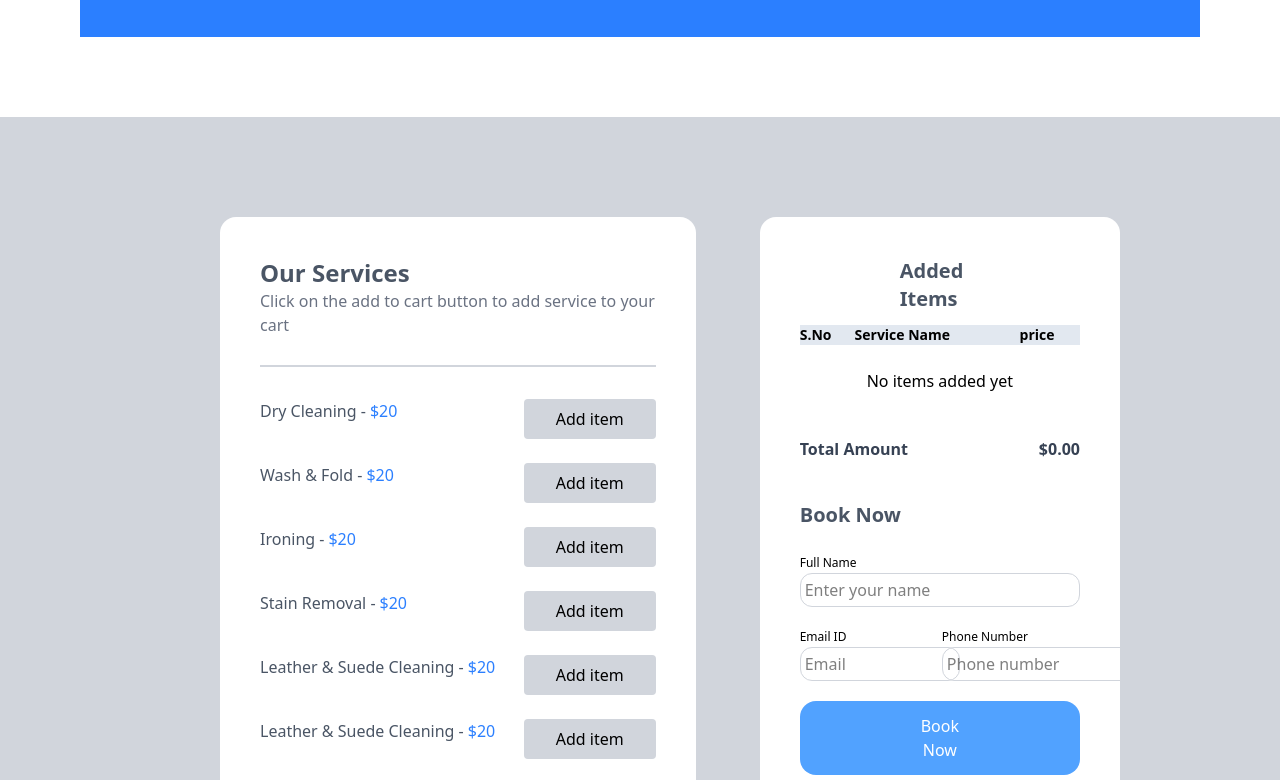
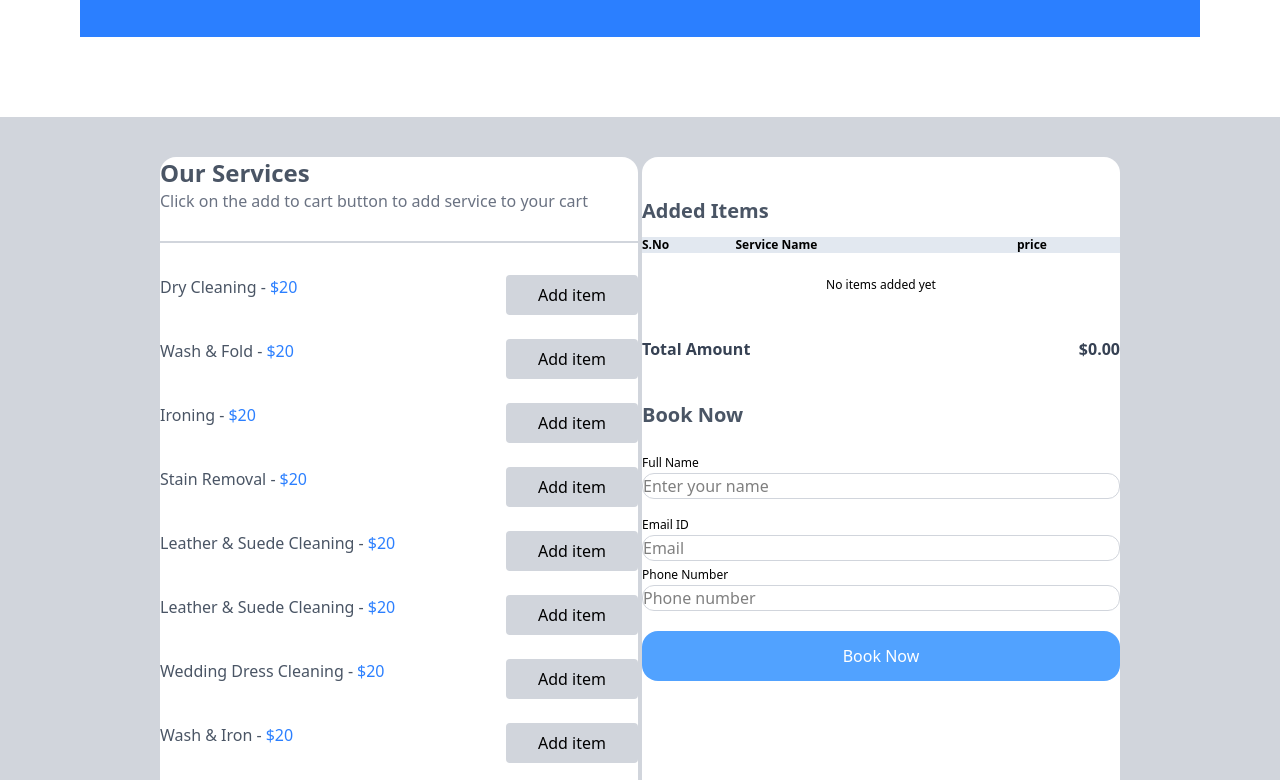
Before and after one commit to Paidikarthikk/washing, a website: page index.html in a window 1280 px wide. Shown: the part 895-1675 px from the top of the page. Drawn offline with Linux system fonts and the light colour scheme.

Commit message:
small ubdate

```diff
--- a/index.html
+++ b/index.html
@@ -48,8 +48,8 @@
         </div>
     </section>
 
-    <section class="bg-gray-300 md:flex gap-1 px-8 md:px-40 py-10 mb-10">
-        <div class="bg-white w-xl border-solid rounded-2xl m-15 p-10">
+    <section class="bg-gray-300 flex flex-col md:flex-row gap-1 px-4 md:px-40 py-10 mb-10">
+        <div class="bg-white w-full md:w-xl border-solid rounded-2xl m-0 md:m-15 p-5 md:p-10">
             <h2 class="text-2xl font-bold text-gray-600 mb-0">Our Services</h2>
             <p class="text-gray-500 border-b-2 border-gray-300 pb-7">Click on the add to cart button to add service to your cart</p>
             <div>
@@ -126,13 +126,13 @@
             </div>
             <p class="text-blue-500">Add the items to the cart and book now</p>
         </div>
-        <div class="bg-white border-solid rounded-2xl w-[400px] my-15 py-10 px-10 ">
-            <h2 class="text-xl text-gray-600 px-25 font-semibold mb-3">Added Items</h2>
+        <div class="bg-white border-solid rounded-2xl w-full md:w-[400px] my-0 md:my-15 py-10 px-5 md:px-10">
+            <h2 class="text-xl text-gray-600 md:px-25 font-semibold mb-3">Added Items</h2>
             <div>
-                <table class="w-full text-left mb-5">
-                    <thead  class="bg-slate-200  py-3 text-sm w-full">
+                <table class="w-full text-left mb-5 text-xs md:text-sm">
+                    <thead class="bg-slate-200 py-3 text-xs w-full">
                         <tr class="py-3">
-                            <th >S.No</th>
+                            <th>S.No</th>
                             <th>Service Name</th>
                             <th>price</th>
                         </tr>
@@ -151,21 +151,21 @@
             <form id="booking-form">
             <div>
                 <h2 class="text-xl font-semibold mb-5 text-gray-600">Book Now</h2>
-                <div class="grid grid-cols-2 gap-1">
-                    <div class="col-span-2">
+                <div class="grid grid-cols-1 md:grid-cols-2 gap-2 md:gap-1">
+                    <div class="col-span-1 md:col-span-2">
                     <label class="text-xs mb-2">Full Name</label>
-                    <input type="text" placeholder="Enter your name" required class="border-solid border-1 border-gray-300 rounded-xl w-full px-1 py-1 mb-3"  >
+                    <input type="text" placeholder="Enter your name" required class="border-solid border-1 border-gray-300 rounded-xl w-full px-2 md:px-1 py-2 md:py-1 mb-3">
                 </div>
-                <div >
+                <div>
                     <label class="text-xs mb-2">Email ID</label>
-                    <input type="email" placeholder="Email" required class="border-solid border-1 border-gray-300 rounded-xl w-40 px-1 py-1"  >
+                    <input type="email" placeholder="Email" required class="border-solid border-1 border-gray-300 rounded-xl w-full md:w-40 px-2 md:px-1 py-2 md:py-1">
                 </div>
-                <div >
+                <div>
                     <label class="text-xs mb-2">Phone Number</label>
-                    <input type="tel" placeholder="Phone number" required class="border-solid border border-gray-300 rounded-xl px-1 py-1" >
+                    <input type="tel" placeholder="Phone number" required class="border-solid border border-gray-300 rounded-xl w-full px-2 md:px-1 py-2 md:py-1">
                 </div>
                 </div>
-                <button id="book-btn" type="submit" disabled class="border-solid border-1 border-transparent  bg-blue-400 px-30 py-3 text-white rounded-2xl hover:bg-blue-500 transition-colors duration-300 cursor-pointer mt-5">Book Now</button>
+                <button id="book-btn" type="submit" disabled class="border-solid border-1 border-transparent bg-blue-400 px-10 md:px-30 py-3 text-white rounded-2xl hover:bg-blue-500 transition-colors duration-300 cursor-pointer mt-5 w-full">Book Now</button>
             </div>
             </form>
         </div>
```
Also changed, not shown: output.css.
